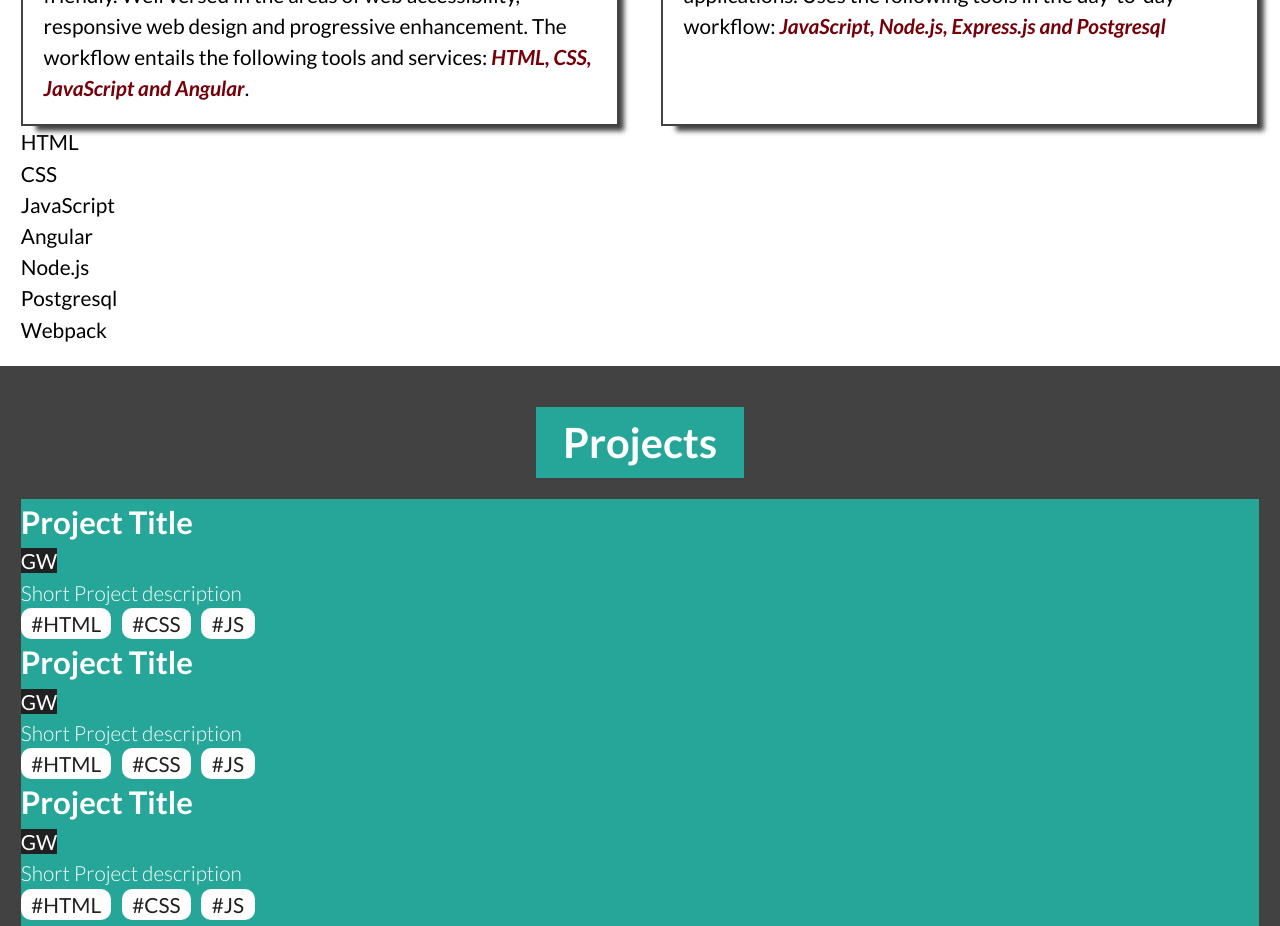
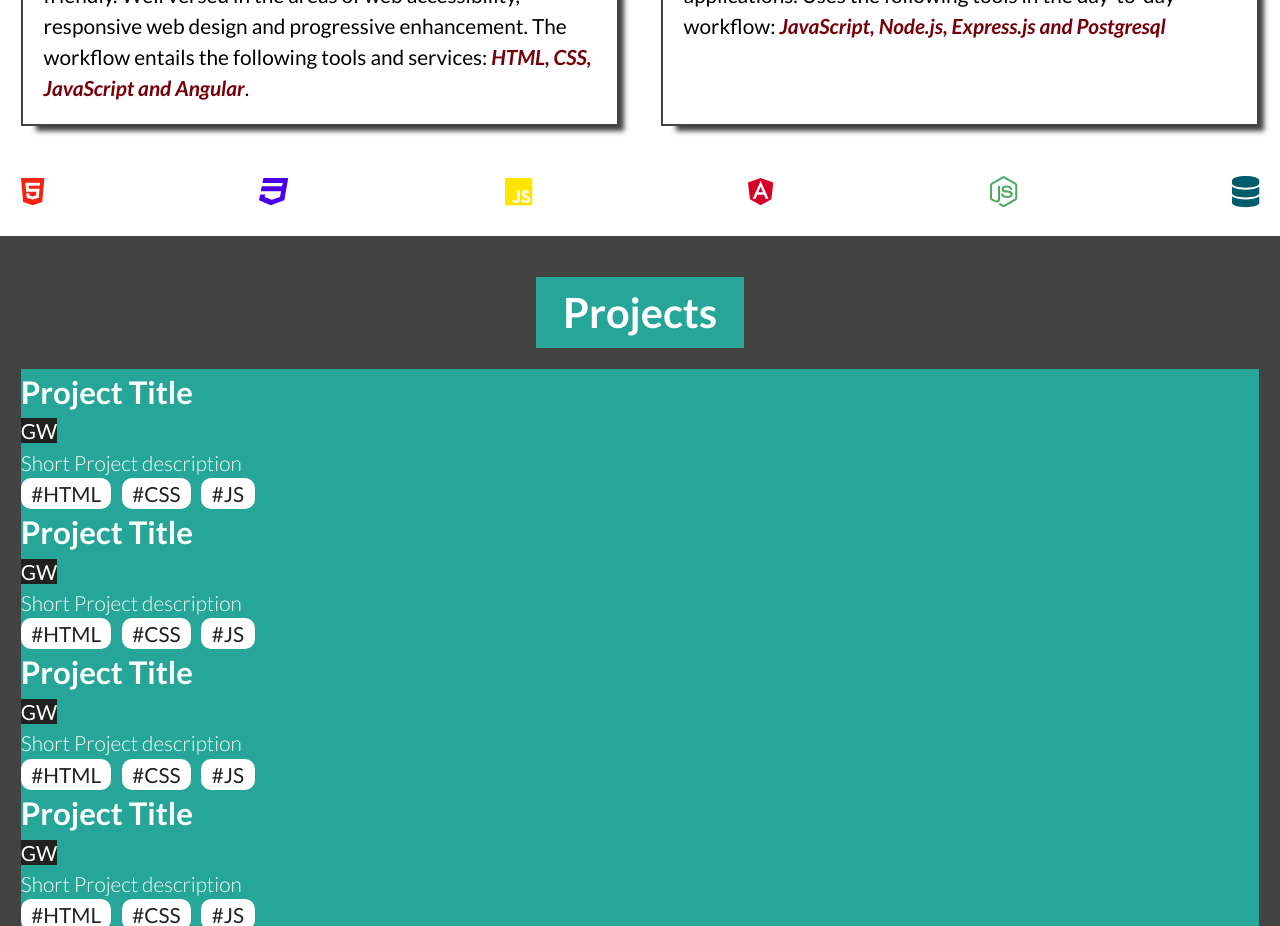
Before and after one commit to khwilo/khwilo, an Angular app: page / in a window 1280 px wide. Shown: the part 960-1886 px from the top of the page. Built offline with nearby package versions, Linux system fonts and the light colour scheme.

Commit message:
Add tools icons

```diff
--- a/src/app/app.component.html
+++ b/src/app/app.component.html
@@ -128,13 +128,36 @@
         </div>
       </div>
       <div class="services__tools">
-        <div class="services__tools-icon"><span>HTML</span></div>
-        <div class="services__tools-icon"><span>CSS</span></div>
-        <div class="services__tools-icon"><span>JavaScript</span></div>
-        <div class="services__tools-icon"><span>Angular</span></div>
-        <div class="services__tools-icon"><span>Node.js</span></div>
-        <div class="services__tools-icon"><span>Postgresql</span></div>
-        <div class="services__tools-icon"><span>Webpack</span></div>
+        <div class="services__tools-icon">
+          <span>
+            <fa-icon [icon]="HTMLIcon" class="html-icon"></fa-icon>
+          </span>
+        </div>
+        <div class="services__tools-icon">
+          <span>
+            <fa-icon [icon]="CSS3Icon" class="css-icon"></fa-icon>
+          </span>
+        </div>
+        <div class="services__tools-icon">
+          <span>
+            <fa-icon [icon]="JSIcon" class="js-icon"></fa-icon>
+          </span>
+        </div>
+        <div class="services__tools-icon">
+          <span>
+            <fa-icon [icon]="AngularIcon" class="angular-icon"></fa-icon>
+          </span>
+        </div>
+        <div class="services__tools-icon">
+          <span>
+            <fa-icon [icon]="NodeJSIcon" class="nodejs-icon"></fa-icon>
+          </span>
+        </div>
+        <div class="services__tools-icon">
+          <span>
+            <fa-icon [icon]="databaseIcon" class="database-icon"></fa-icon>
+          </span>
+        </div>
       </div>
     </section>
     <!-- My Services section -->
--- a/src/app/app.component.ts
+++ b/src/app/app.component.ts
@@ -9,10 +9,15 @@ import {
   faGithub,
   faLinkedin,
   faTwitter,
-  faWhatsapp
+  faWhatsapp,
+  faHtml5,
+  faCss3,
+  faJs,
+  faAngular,
+  faNodeJs
 } from '@fortawesome/free-brands-svg-icons';
 import { faEnvelope } from '@fortawesome/free-regular-svg-icons';
-import { faMapMarker } from '@fortawesome/free-solid-svg-icons';
+import { faMapMarker, faDatabase } from '@fortawesome/free-solid-svg-icons';
 
 @Component({
   selector: 'app-root',
@@ -34,9 +39,15 @@ export class AppComponent implements AfterViewInit {
   GitHubIcon = faGithub;
   WhatsappIcon = faWhatsapp;
   TwitterIcon = faTwitter;
+  HTMLIcon = faHtml5;
+  CSS3Icon = faCss3;
+  JSIcon = faJs;
+  AngularIcon = faAngular;
+  NodeJSIcon = faNodeJs;
 
   envelopeIcon = faEnvelope;
   mapMarkerIcon = faMapMarker;
+  databaseIcon = faDatabase;
 
   @ViewChildren('nav_link') navigationLinks: QueryList<ElementRef>;
 
--- a/src/styles.css
+++ b/src/styles.css
@@ -31,6 +31,12 @@
   --clr-github: #1e1c1c;
   --clr-whatsapp: #00bf1d;
   --clr-twitter: #00a4e3;
+  --clr-html: #f72310;
+  --clr-css: #4a00e6;
+  --clr-js: #ffe500;
+  --clr-angular: #d50028;
+  --clr-nodejs: #4da962;
+  --clr-database: #005d6b;
 }
 
 *,
@@ -253,7 +259,8 @@ a:focus {
   display: flex;
 }
 
-.social-media__icon {
+.social-media__icon,
+.services__tools-icon {
   font-size: var(--fs-heading-3);
 }
 
@@ -337,6 +344,36 @@ a:focus {
   padding: 1em;
 }
 
+.services__tools {
+  margin-top: 2em;
+  display: flex;
+  justify-content: space-between;
+}
+
+.html-icon {
+  color: var(--clr-html);
+}
+
+.css-icon {
+  color: var(--clr-css);
+}
+
+.js-icon {
+  color: var(--clr-js);
+}
+
+.angular-icon {
+  color: var(--clr-angular);
+}
+
+.nodejs-icon {
+  color: var(--clr-nodejs);
+}
+
+.database-icon {
+  color: var(--clr-database);
+}
+
 .main__projects {
   padding: 1em;
 }
```
